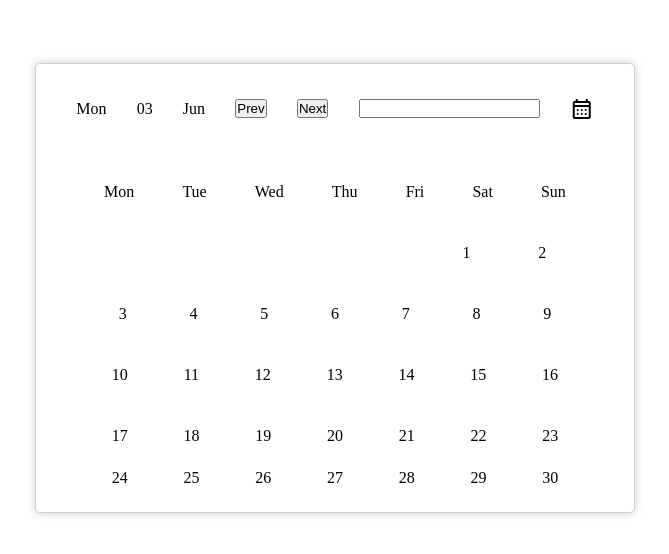
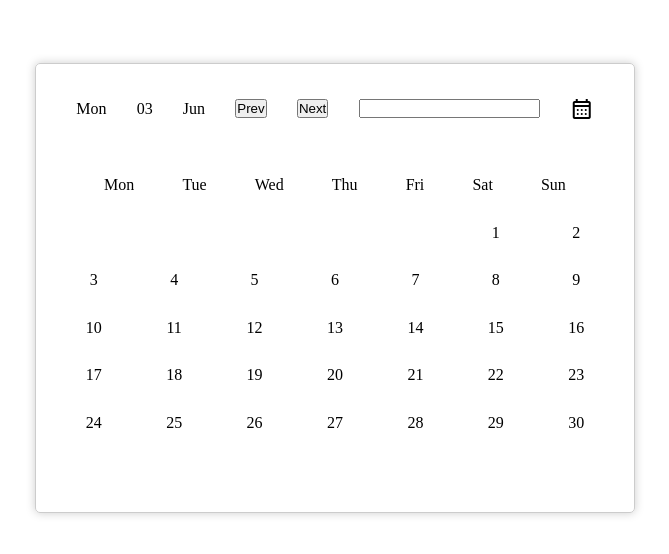
Before and after one commit to localMan-Z/Calendar, a React (Vite) app: page / in a window 1280 px wide. Shown: the part 112-666 px from the top of the page, without its empty margins (305-974 px from the left). Built offline with nearby package versions, Linux system fonts and the light colour scheme.

Commit message:
Nearly done

```diff
--- a/src/App.css
+++ b/src/App.css
@@ -32,7 +32,7 @@ body .App .calendarDates {
   height: 100%;
   padding: 10px;
   display: grid;
-  grid-template-rows: repeat(5, 1fr);
+  grid-template-rows: repeat(7, 1fr);
   gap: 5px;
 }
 body .App .calendarDates #dayColumn {
@@ -43,7 +43,16 @@ body .App .calendarDates #dayColumn {
 body .App .calendarDates .week {
   width: 100%;
   height: 100%;
+  display: grid;
+  grid-template-columns: repeat(7, 1fr);
+  gap: 5px;
+  align-items: center;
+  justify-content: center;
+}
+body .App .calendarDates .week .day {
+  width: 100%;
+  height: 100%;
   display: flex;
-  justify-content: space-evenly;
+  justify-content: center;
   align-items: center;
 }
--- a/src/App.less
+++ b/src/App.less
@@ -23,7 +23,7 @@ body {
 
     .navBar {
       height: 100%;
-      //   background-color: green;
+      // background-color: green;
       display: flex;
       justify-content: space-evenly;
       align-items: center;
@@ -31,10 +31,10 @@ body {
 
     .calendarDates {
       height: 100%;
-      //   background-color: orchid;
+      // background-color: orchid;
       padding: 10px;
       display: grid;
-      grid-template-rows: repeat(5, 1fr);
+      grid-template-rows: repeat(7, 1fr);
       gap: 5px;
 
       #dayColumn {
@@ -48,9 +48,20 @@ body {
         width: 100%;
         height: 100%;
         // background-color: red;
-        display: flex;
-        justify-content: space-evenly;
+        display: grid;
+        grid-template-columns: repeat(7, 1fr);
+        gap: 5px;
         align-items: center;
+        justify-content: center;
+
+        .day {
+          width: 100%;
+          height: 100%;
+          // background-color: yellow;
+          display: flex;
+          justify-content: center;
+          align-items: center;
+        }
       }
     }
   }
--- a/src/App.tsx
+++ b/src/App.tsx
@@ -114,7 +114,10 @@ function App() {
         {baseWeeks.map((week, weekIndex) => (
           <div key={weekIndex} id={week} className="week">
             {days.map((day, dayIndex) => (
-              <div key={dayIndex} className={`${day} ${actualDays[dayIndex]}`}>
+              <div
+                key={dayIndex}
+                className={`${day} ${actualDays[dayIndex]} day`}
+              >
                 {extractDate(state, dayIndex, weekIndex)}
               </div>
             ))}
--- a/src/searchDates.tsx
+++ b/src/searchDates.tsx
@@ -1,5 +1,5 @@
 import { useState } from "react";
-import { months, generateCurrentDate, actualDays } from "./dates";
+import { months, actualDays } from "./dates";
 import { useCalendar, useQuery } from "./calendarContext";
 export default function Dates() {
   const { altDispatch } = useQuery();
@@ -32,7 +32,9 @@ export default function Dates() {
   }
 
   function constructMonth() {
-    const { current } = generateCurrentDate();
+    // const { current } = generateCurrentDate();
+    // console.log(state, current, performance.now());
+    const current = state.presentDay;
     let yearGap =
       Number(current[3]) > Number(completeDate.substring(6))
         ? Number(current[3]) - Number(completeDate.substring(6))
@@ -113,12 +115,10 @@ export default function Dates() {
   }
   function searchForTheDay(array) {
     const date = completeDate.substring(3, 5);
-    console.log(date);
     for (const week of array) {
       for (let i = 0; i < week.week.length; i++) {
         if (week.week[i].date == Number(date)) {
-          console.log("a");
-          console.log(week.week[i].day);
+          console.log(week.week[i].day, performance.now());
           return week.week[i].day;
         }
       }
```
Also changed, not shown: src/a.tsx (deleted), src/holiday.tsx (added).
